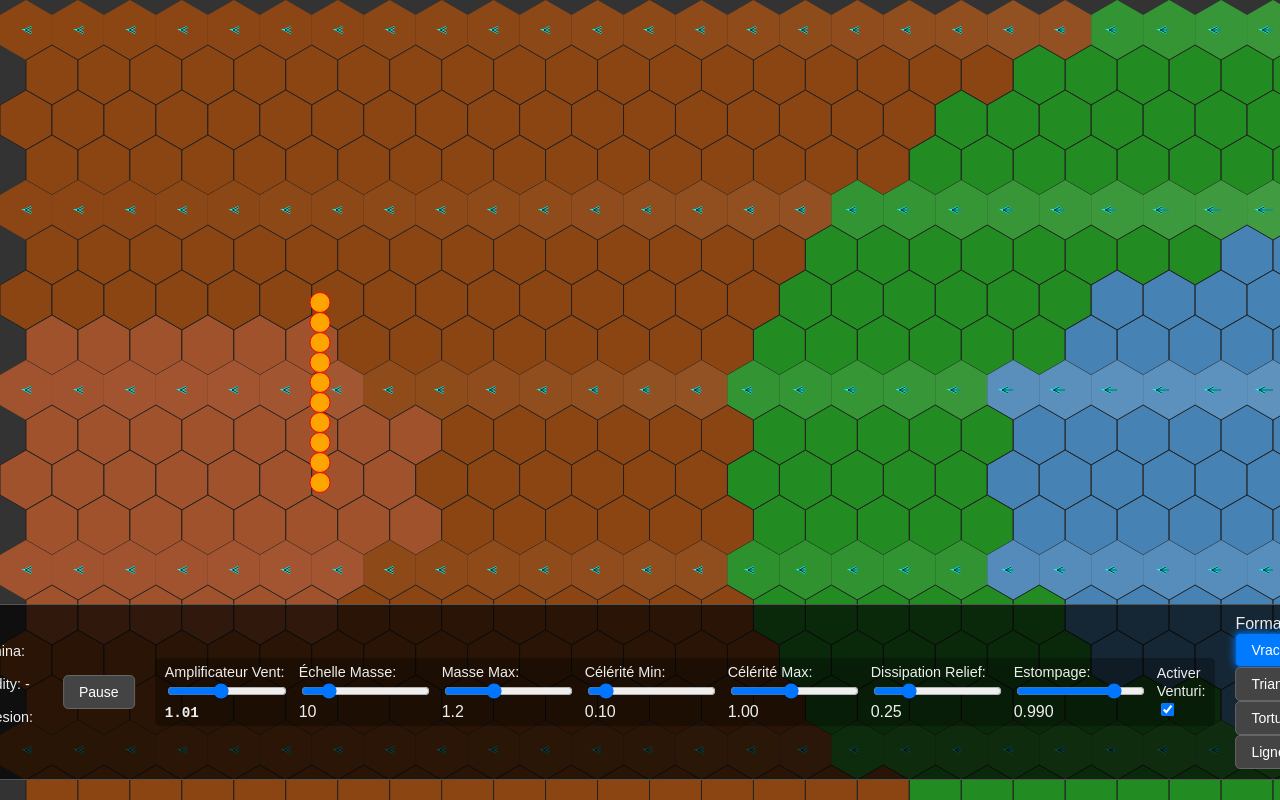
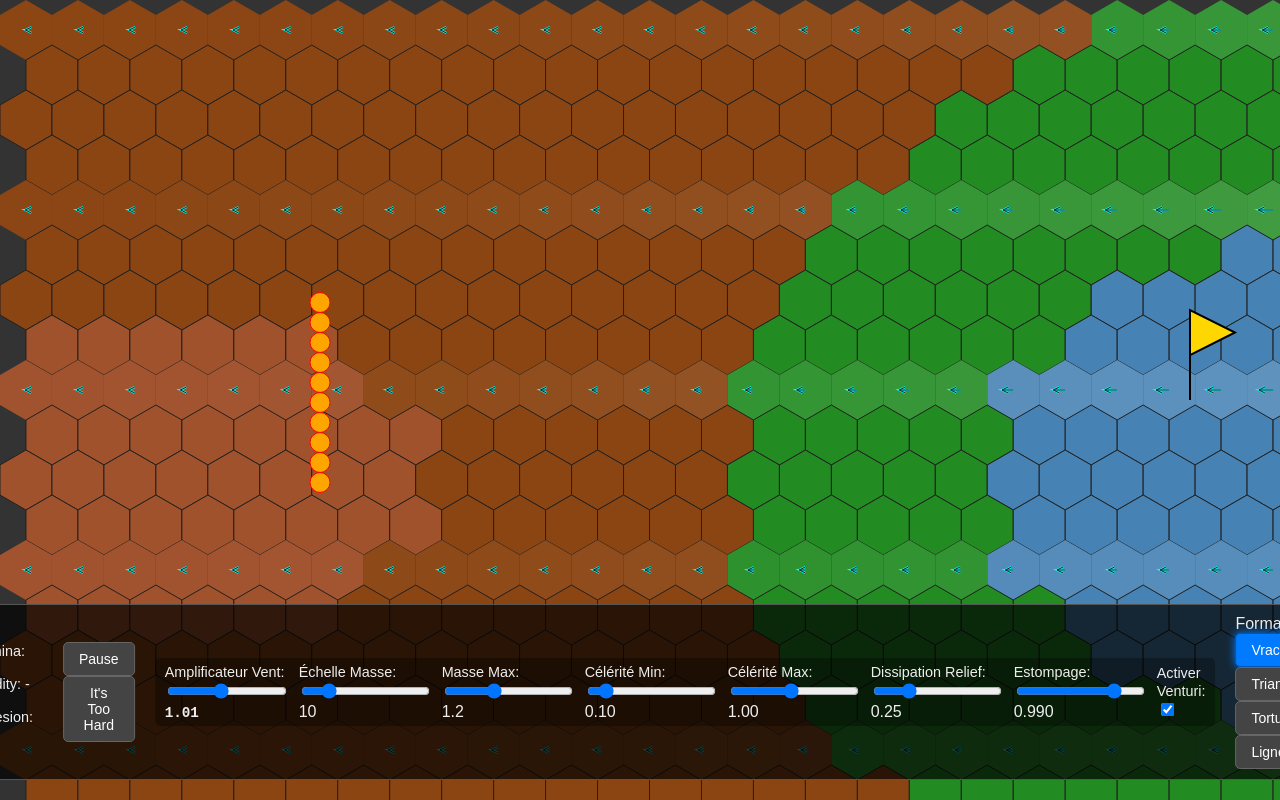
Before and after one commit to studio-noble-val/proto_contrevent_v2, a plain HTML site: page game.html in a window 1280 px wide. Shown: the top 800 px of the page. Drawn offline with Linux system fonts and the light colour scheme.

Commit message:
feat(gameplay): Ajout des conditions de victoire et d'abandon
Cette modification introduit la première boucle de gameplay complète en implémentant les conditions de victoire et d'abandon.

- **Condition de Victoire :**
  - Un drapeau a été ajouté comme objectif de fin de partie.
  - La victoire est déclenchée lorsque tous les membres de la Horde atteignent le drapeau, affichant un message et redirigeant vers la page d'accueil.

- **Condition d'Abandon :**
  - Un bouton "It's Too Hard" a été ajouté à l'interface, permettant au joueur de quitter la partie à tout moment.

- **Modularité et Refactoring :**
  - La logique de jeu a été isolée dans un nouveau module `gameplay.js` pour une meilleure maintenabilité.
  - Le module `main.js` a été mis à jour pour orchestrer le nouveau module de gameplay.
  - Le module `ui.js` a été modifié pour intégrer le bouton d'abandon.

- **Documentation :**
  - Les fichiers `plan.md` et `GEMINI.md` ont été mis à jour pour marquer la "Phase 10" comme terminée.

```diff
--- a/game.html
+++ b/game.html
@@ -17,6 +17,7 @@
         </div>
         <div id="actions">
             <button id="pauseButton">Pause</button>
+            <button id="giveUpButton">It's Too Hard</button>
         </div>
         <div id="debugControls">
             <div>
--- /dev/null
+++ b/gameplay.js
@@ -0,0 +1,55 @@
+import { state } from './state.js';
+import { HEX_SIZE } from './constants.js';
+
+let canvas, ctx;
+
+export function init(canvasElement, context) {
+    canvas = canvasElement;
+    ctx = context;
+    // Initialize flag position
+    state.victoryFlag = {
+        x: canvas.width - HEX_SIZE * 3,
+        y: canvas.height / 2,
+        size: HEX_SIZE * 1.5,
+        triggered: false
+    };
+}
+
+export function drawVictoryFlag() {
+    if (!state.victoryFlag) return;
+
+    ctx.save();
+    ctx.beginPath();
+    ctx.moveTo(state.victoryFlag.x, state.victoryFlag.y);
+    ctx.lineTo(state.victoryFlag.x, state.victoryFlag.y - state.victoryFlag.size * 2);
+    ctx.lineTo(state.victoryFlag.x + state.victoryFlag.size, state.victoryFlag.y - state.victoryFlag.size * 1.5);
+    ctx.lineTo(state.victoryFlag.x, state.victoryFlag.y - state.victoryFlag.size);
+    ctx.closePath();
+    ctx.fillStyle = 'gold';
+    ctx.fill();
+    ctx.strokeStyle = 'black';
+    ctx.lineWidth = 2;
+    ctx.stroke();
+    ctx.restore();
+}
+
+export function checkVictoryCondition() {
+    if (!state.victoryFlag || state.victoryFlag.triggered) return;
+
+    const allMembersNearFlag = state.horde.every(member => {
+        const dx = member.x - state.victoryFlag.x;
+        const dy = member.y - state.victoryFlag.y;
+        return Math.sqrt(dx * dx + dy * dy) < state.victoryFlag.size * 2;
+    });
+
+    if (allMembersNearFlag) {
+        state.victoryFlag.triggered = true;
+        state.gamePaused = true;
+        // Wait a bit before showing the alert to let the player see the last frame
+        setTimeout(() => {
+            alert('VICTOIRE ! Vous avez atteint l\'Extrême-Amont !');
+            // here we could redirect to a victory screen or reset the game
+            window.location.href = 'index.html';
+        }, 100);
+    }
+}
--- a/main.js
+++ b/main.js
@@ -3,6 +3,7 @@ import * as grid from './grid.js';
 import * as horde from './horde.js';
 import * as wind from './wind.js';
 import * as ui from './ui.js';
+import * as gameplay from './gameplay.js';
 
 const canvas = document.getElementById('gameCanvas');
 const ctx = canvas.getContext('2d');
@@ -11,6 +12,7 @@ function init() {
     grid.init(canvas, ctx);
     horde.init(canvas, ctx);
     ui.init(canvas);
+    gameplay.init(canvas, ctx);
     resizeCanvas();
     horde.initHorde();
     ui.updateStats();
@@ -21,6 +23,8 @@ function resizeCanvas() {
     canvas.width = window.innerWidth;
     canvas.height = window.innerHeight;
     grid.initGrid();
+    // We need to re-init the flag position on resize
+    if (gameplay.init) gameplay.init(canvas, ctx);
 }
 
 window.addEventListener('resize', resizeCanvas);
@@ -28,8 +32,8 @@ window.addEventListener('resize', resizeCanvas);
 function gameLoop() {
     if (!state.gamePaused) {
         update();
-        draw();
     }
+    draw(); // Toujours dessiner pour voir l'état final
     requestAnimationFrame(gameLoop);
 }
 
@@ -40,12 +44,14 @@ function update() {
     horde.resolveCollisions();
     wind.applyWindEffects();
     ui.updateStats();
+    gameplay.checkVictoryCondition();
 }
 
 function draw() {
     ctx.clearRect(0, 0, canvas.width, canvas.height);
     grid.drawGrid();
     horde.drawHorde();
+    gameplay.drawVictoryFlag();
     if (state.isDragging) {
         ui.drawSelectionRect();
     }
--- a/ui.js
+++ b/ui.js
@@ -124,6 +124,12 @@ function setupEventListeners() {
         document.getElementById("pauseIndicator").style.display = state.gamePaused ? "block" : "none";
     });
     document.querySelectorAll(".formationButton").forEach(b => b.addEventListener("click", e => setFormation(e.target.dataset.formation)));
+
+    document.getElementById("giveUpButton").addEventListener("click", () => {
+        if (confirm("Êtes-vous sûr de vouloir abandonner ?")) {
+            window.location.href = 'index.html';
+        }
+    });
 }
 
 export function drawSelectionRect() {
```
Also changed, not shown: GEMINI.md (+14 -0 lines), plan.md (+7 -4 lines).
